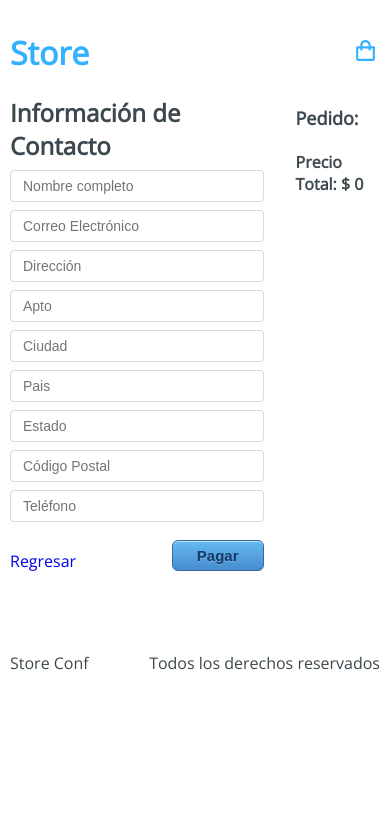
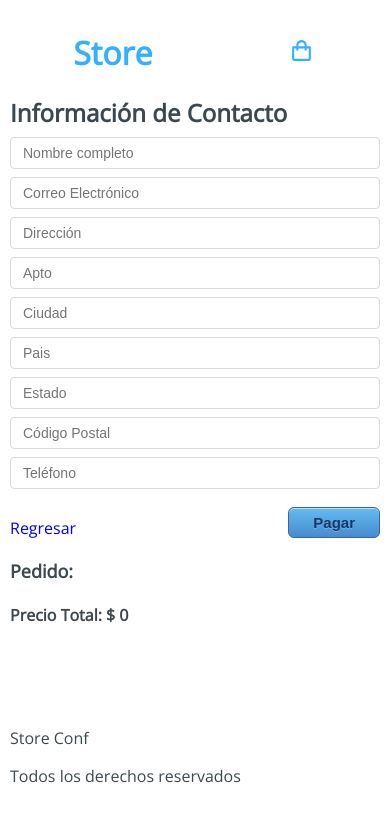
Before and after one commit to santiagoMoreno73/react-store, a React app: page /checkout/information in a window 390 px wide. Shown: the top 822 px of the page. Built offline with nearby package versions, Linux system fonts and the light colour scheme.

Commit message:
Add mobile

```diff
--- a/src/styles/components/Checkout.css
+++ b/src/styles/components/Checkout.css
@@ -60,3 +60,9 @@
 a {
   text-decoration: none;
 }
+
+@media (min-width: 280px) and (max-width: 720px) {
+  .Checkout {
+    display: inline-block;
+  }
+}
--- a/src/styles/components/Footer.css
+++ b/src/styles/components/Footer.css
@@ -2,3 +2,9 @@
   display: flex;
   justify-content: space-between;
 }
+
+@media (min-width: 280px) and (max-width: 720px) {
+  .Footer {
+    display: inline-block;
+  }
+}
--- a/src/styles/components/Header.css
+++ b/src/styles/components/Header.css
@@ -28,3 +28,10 @@
   text-decoration: none;
   color: #33b1ff;
 }
+
+@media (min-width: 280px) and (max-width: 720px) {
+  .Header {
+    display: flex;
+    justify-content: space-around;
+  }
+}
--- a/src/styles/components/Information.css
+++ b/src/styles/components/Information.css
@@ -94,3 +94,12 @@
 .Information button:hover {
   background: #a1d0f3;
 }
+
+@media (min-width: 280px) and (max-width: 720px) {
+  .Information {
+    display: inline-block;
+  }
+  .Information-sidebar {
+    margin: 20px 0 0 0;
+  }
+}
--- a/src/styles/components/Payment.css
+++ b/src/styles/components/Payment.css
@@ -14,7 +14,7 @@
 }
 .Payment-item .fas {
   margin: 0 0 0 10px;
-  color: rgba(0,0,0,0.4);
+  color: rgba(0, 0, 0, 0.4);
   cursor: pointer;
 }
 .Payment-item button {
@@ -32,3 +32,15 @@
 .Payment-element h4 {
   margin: 0;
 }
+
+@media (min-width: 280px) and (max-width: 720px) {
+  .Payment {
+    display: inline-block;
+  }
+  .Payment-item {
+    display: flex;
+    justify-content: space-between;
+    align-items: center;
+    margin-bottom: 20px;
+  }
+}
--- a/src/styles/components/Products.css
+++ b/src/styles/components/Products.css
@@ -48,3 +48,11 @@
 .Products-item button:hover {
   background: #a1d0f3;
 }
+
+@media (min-width: 280px) and (max-width: 720px) {
+  .Products-items {
+    grid-template-columns: repeat(1, 1fr);
+    grid-row-gap: 1.5em;
+    display: grid;
+  }
+}
```
